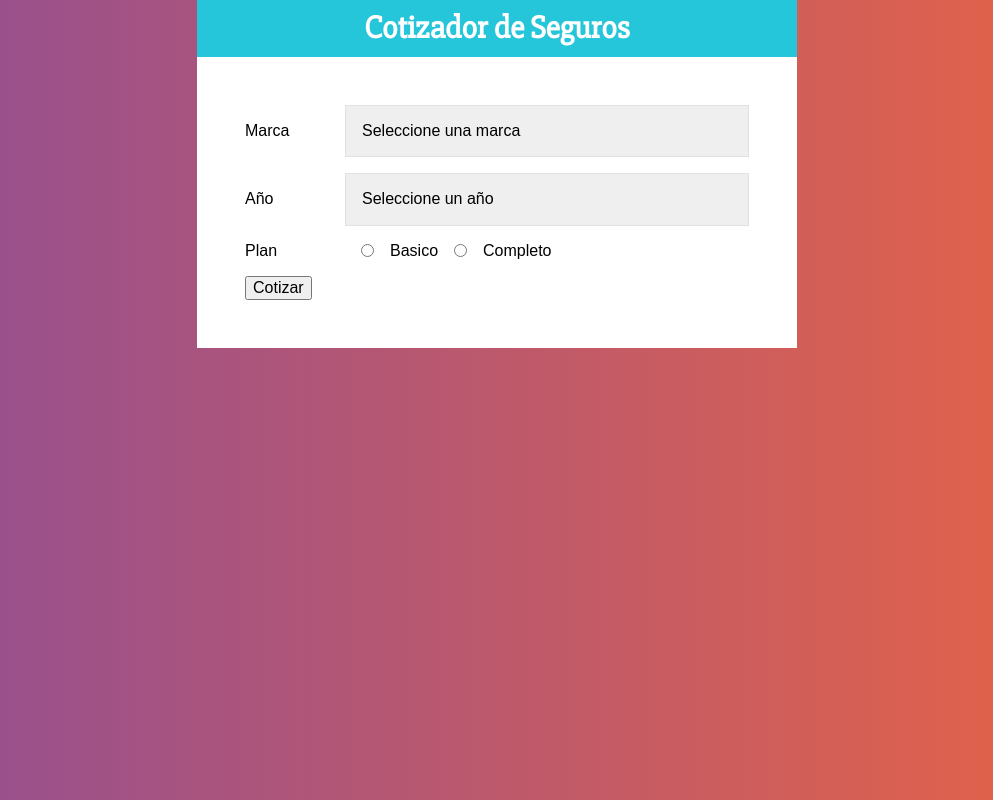
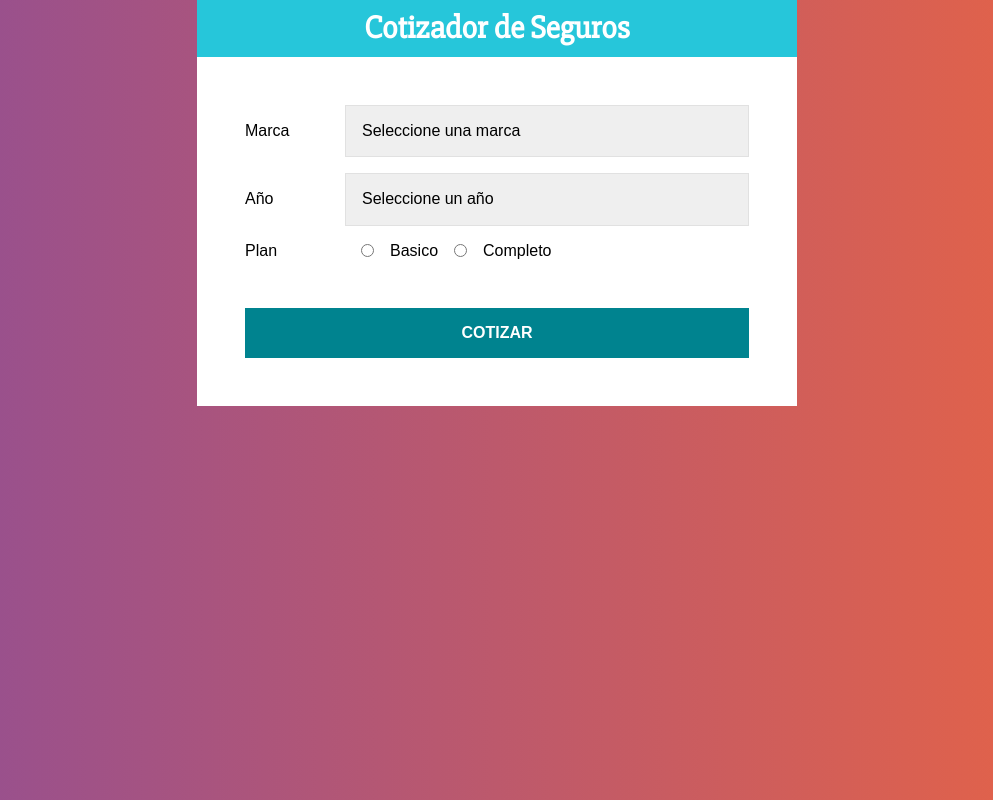
Before and after one commit to oscarjho/cotizador, a React (Create React App) app: page / in a window 1280 px wide. Shown: the whole page, without its empty margins (143-1136 px from the left). Built offline with nearby package versions, Linux system fonts and the light colour scheme.

Commit message:
Agregando styled al button

```diff
--- a/src/components/Formulario.js
+++ b/src/components/Formulario.js
@@ -20,6 +20,23 @@
 
 const InputRadio = styled.input`
     margin: 0 1rem;
+`;
+
+const Boton = styled.button`
+    background-color: #00838F;
+    font-size: 16px;
+    width: 100%;
+    padding: 1rem;
+    color: #fff;
+    text-transform: uppercase;
+    font-weight: bold;
+    border: none;
+    &:hover {
+        cursor: pointer;
+        background-color: #26C6DA;
+    }
+    transition: background-color .100s ease;
+    margin-top: 2rem;
 `;
 
 const Formulario = () => {
@@ -63,7 +80,7 @@
                     value="completo"
                 /> Completo
             </Campo>
-            <button type="button">Cotizar</button>
+            <Boton type="button">Cotizar</Boton>
         </form>
     );
 }
```
